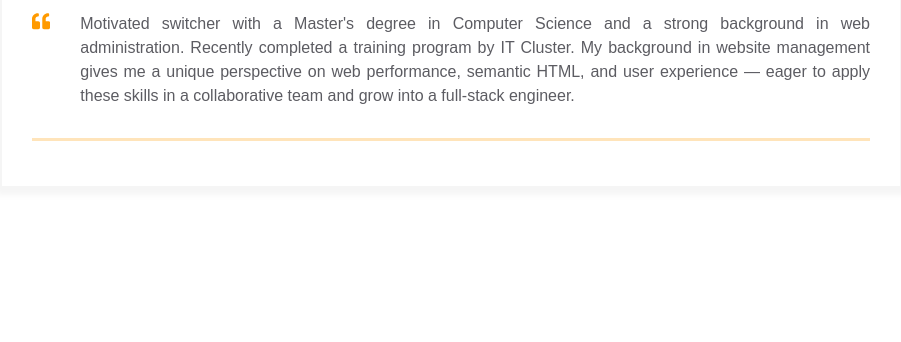
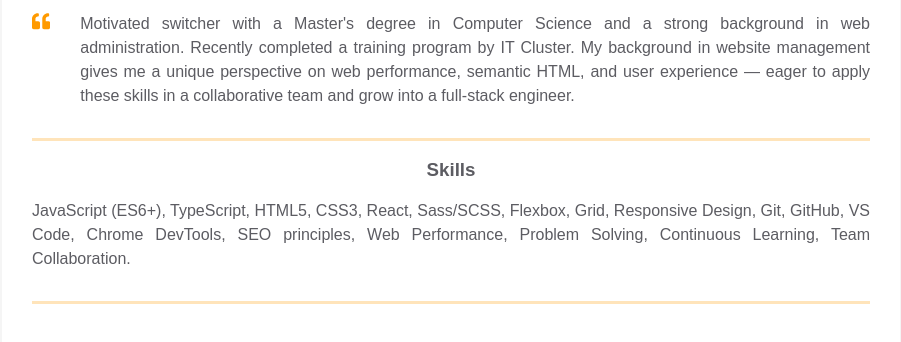
Before and after one commit to olehkushnr/homepage, a plain HTML site: page index.html in a window 1280 px wide. Shown: the part 338-680 px from the top of the page, without its empty margins (189-1090 px from the left). Drawn offline with Linux system fonts and the light colour scheme.

Commit message:
feat: add skills block
List of relevant tech, tools, and soft skills.

```diff
--- a/index.html
+++ b/index.html
@@ -142,6 +142,17 @@
         </p>
         </div>
         </div>
+        <div class="resume__block">
+        <div class="skills">
+            <h3 class="skills__header">Skills</h3>
+            <p class="skills__text">
+            JavaScript (ES6+), TypeScript, HTML5, CSS3, React,
+            Sass/SCSS, Flexbox, Grid, Responsive Design, Git, GitHub,
+            VS Code, Chrome DevTools, SEO principles, Web Performance,
+            Problem Solving, Continuous Learning, Team Collaboration.
+            </p>
+        </div>
+        </div>
     </div>
   </div>
 </main>
```
